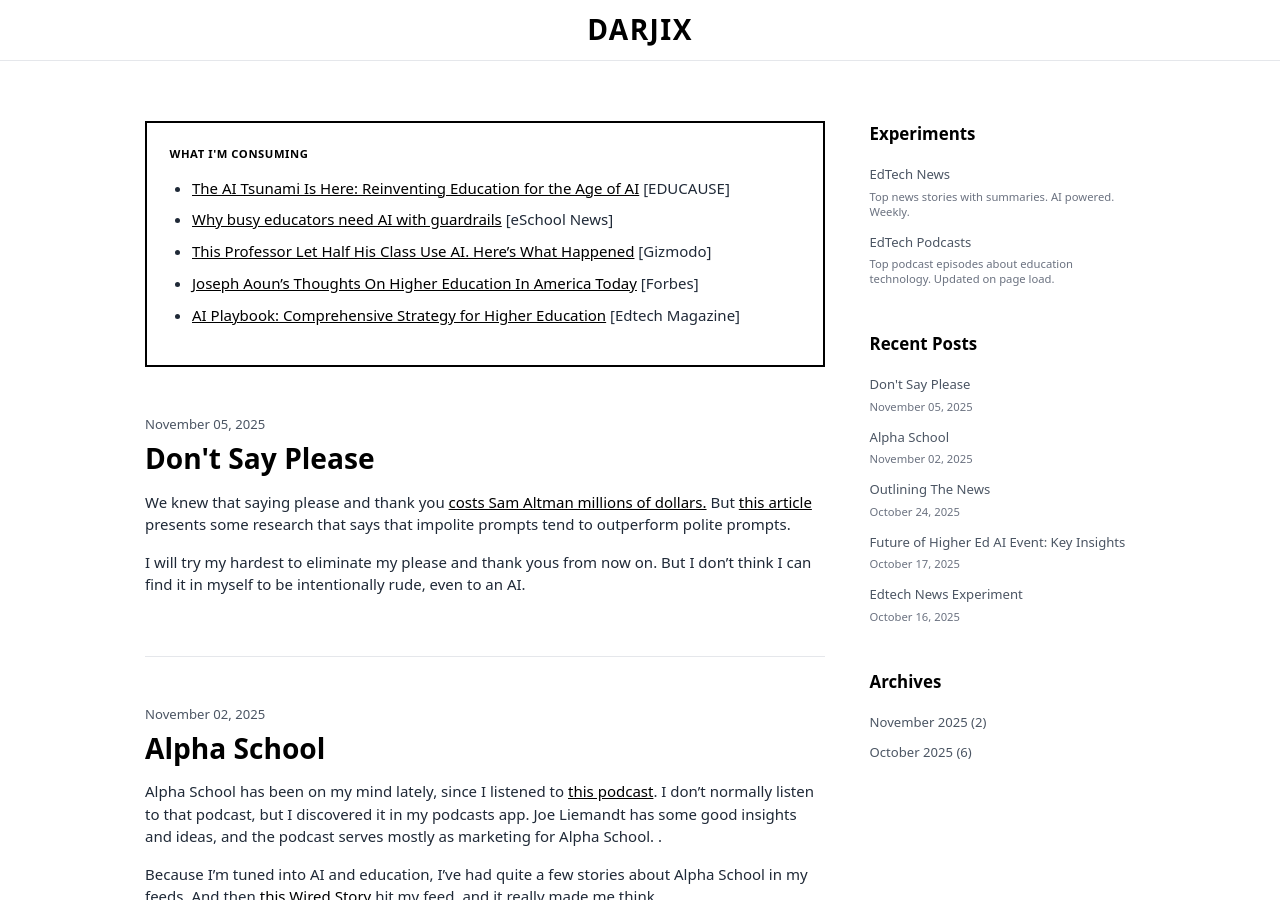
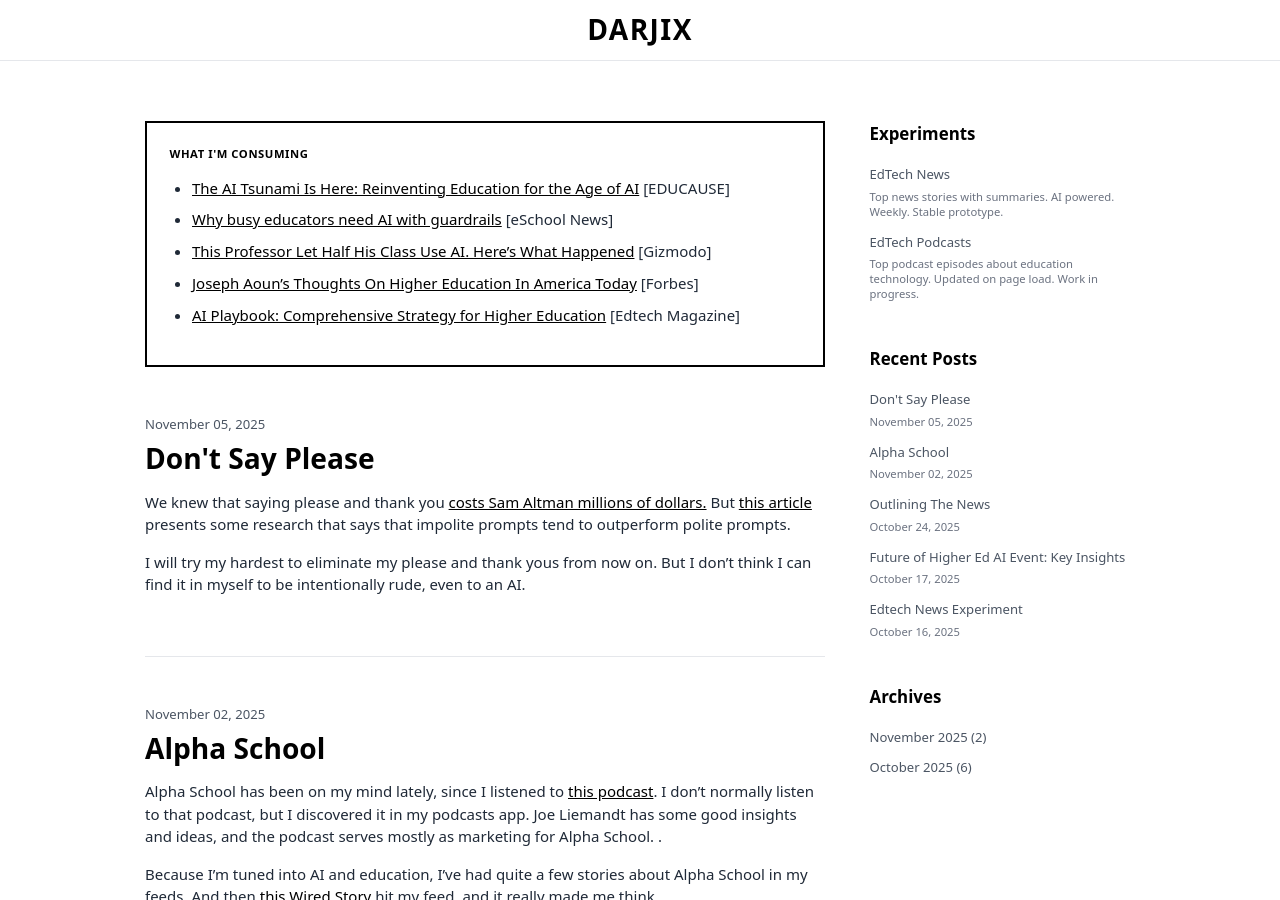
Before and after one commit to saldarji/darjix, a Jekyll site: the page built from index.html, in a window 1280 px wide and 900 px high. Built offline with Jekyll 4.4.1, drawn with Linux system fonts in a browser that asks for light colours; the list of posts is cut into pages by our own code.

Commit message:
Update homepage experiment descriptions
- Add 'Stable prototype' label to EdTech News
- Add 'Work in progress' label to EdTech Podcasts

```diff
--- a/index.html
+++ b/index.html
@@ -99,7 +99,7 @@ pagination:
                 EdTech News
               </a>
               <div class="text-xs text-gray-500 mt-1">
-                Top news stories with summaries. AI powered. Weekly.
+                Top news stories with summaries. AI powered. Weekly. Stable prototype.
               </div>
             </li>
             <li>
@@ -107,7 +107,7 @@ pagination:
                 EdTech Podcasts
               </a>
               <div class="text-xs text-gray-500 mt-1">
-                Top podcast episodes about education technology. Updated on page load.
+                Top podcast episodes about education technology. Updated on page load. Work in progress.
               </div>
             </li>
           </ul>
```
